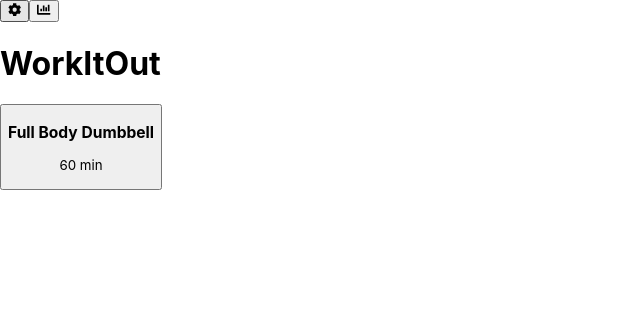
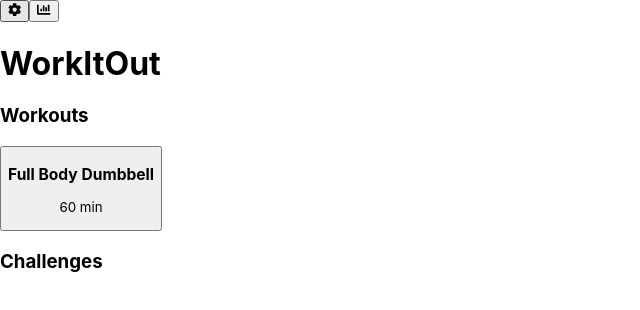
Before and after one commit to untypedjay/streaklab, a React (Create React App) app: page / in a window 1280 px wide. Shown: the top 310 px of the page, without its empty margins (0-640 px from the left). Built offline with nearby package versions, Linux system fonts and the light colour scheme.

Commit message:
Categorize home screen

```diff
--- a/src/components/Home/Home.tsx
+++ b/src/components/Home/Home.tsx
@@ -27,10 +27,13 @@ export default function Home({ showVisitors = false }: Props) {
         <FaChartBar />
       </StyledButton>
       <h1>WorkItOut</h1>
+      <h3>Workouts</h3>
       <button onClick={() => history.push('/workouts/0')}>
         <h3>Full Body Dumbbell</h3>
         <p>60 min</p>
       </button>
+
+      <h3>Challenges</h3>
 
       {showVisitors ? (
         <img
```
